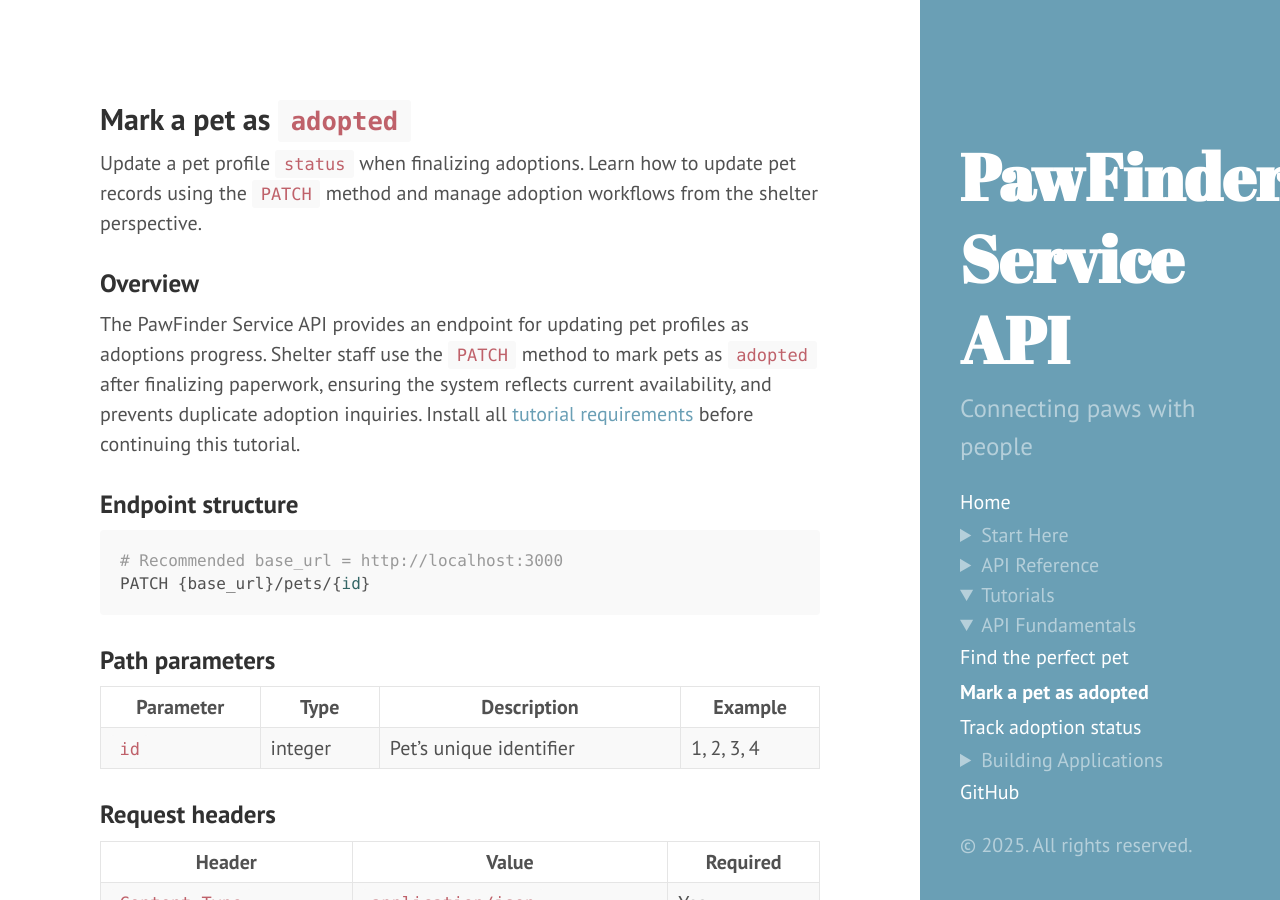
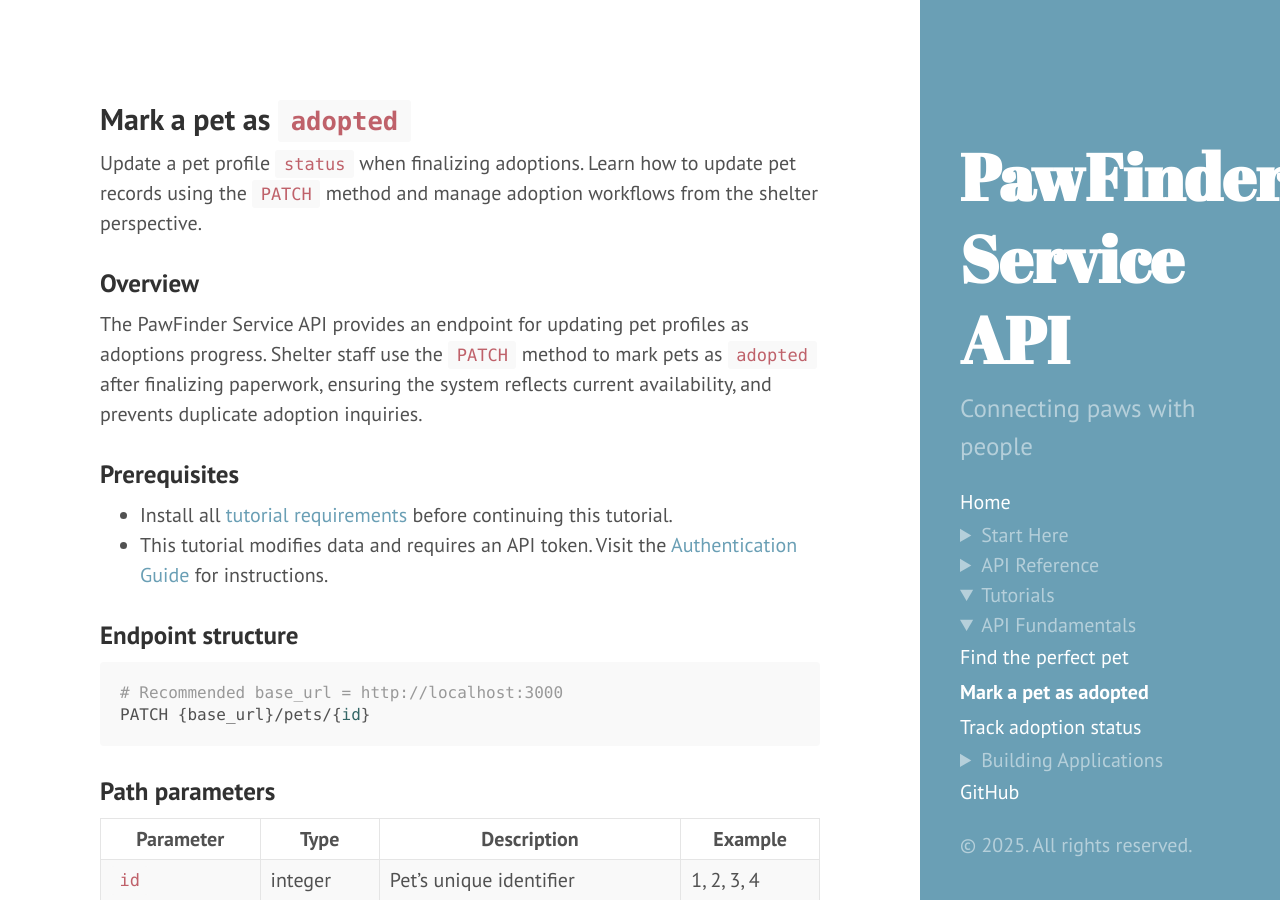
Before and after one commit to rhyannonjoy/pawfinder-service, a Jekyll site: the page built from docs/tutorials/api-fundamentals/mark-pet-adopted.md, in a window 1280 px wide and 900 px high. Built offline with Jekyll 4.4.1, drawn with Linux system fonts in a browser that asks for light colours.

Commit message:
docs(tutorials): add auth note

```diff
--- a/docs/tutorials/api-fundamentals/mark-pet-adopted.md
+++ b/docs/tutorials/api-fundamentals/mark-pet-adopted.md
@@ -16,9 +16,16 @@ The PawFinder Service API provides an endpoint for updating pet
 profiles as adoptions progress. Shelter staff use the `PATCH`
 method to mark pets as `adopted` after finalizing paperwork,
 ensuring the system reflects current availability, and prevents
-duplicate adoption inquiries. Install all
+duplicate adoption inquiries.
+
+### Prerequisites
+
+- Install all
 [tutorial requirements](../../overview/tutorial-requirements.md)
 before continuing this tutorial.
+- This tutorial modifies data and requires an API token. Visit the
+[Authentication Guide](../overview/authentication-guide.md#create-an-api-token)
+for instructions.
 
 ### Endpoint structure
 
```
